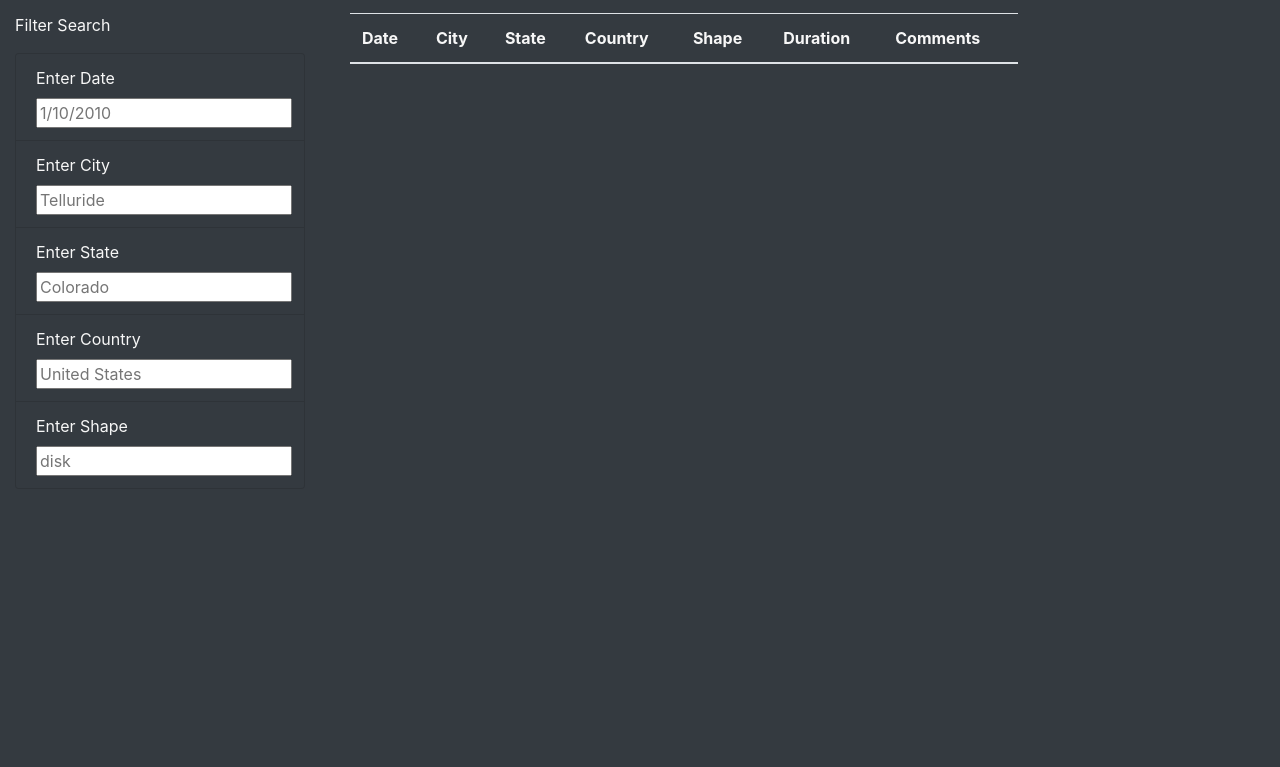
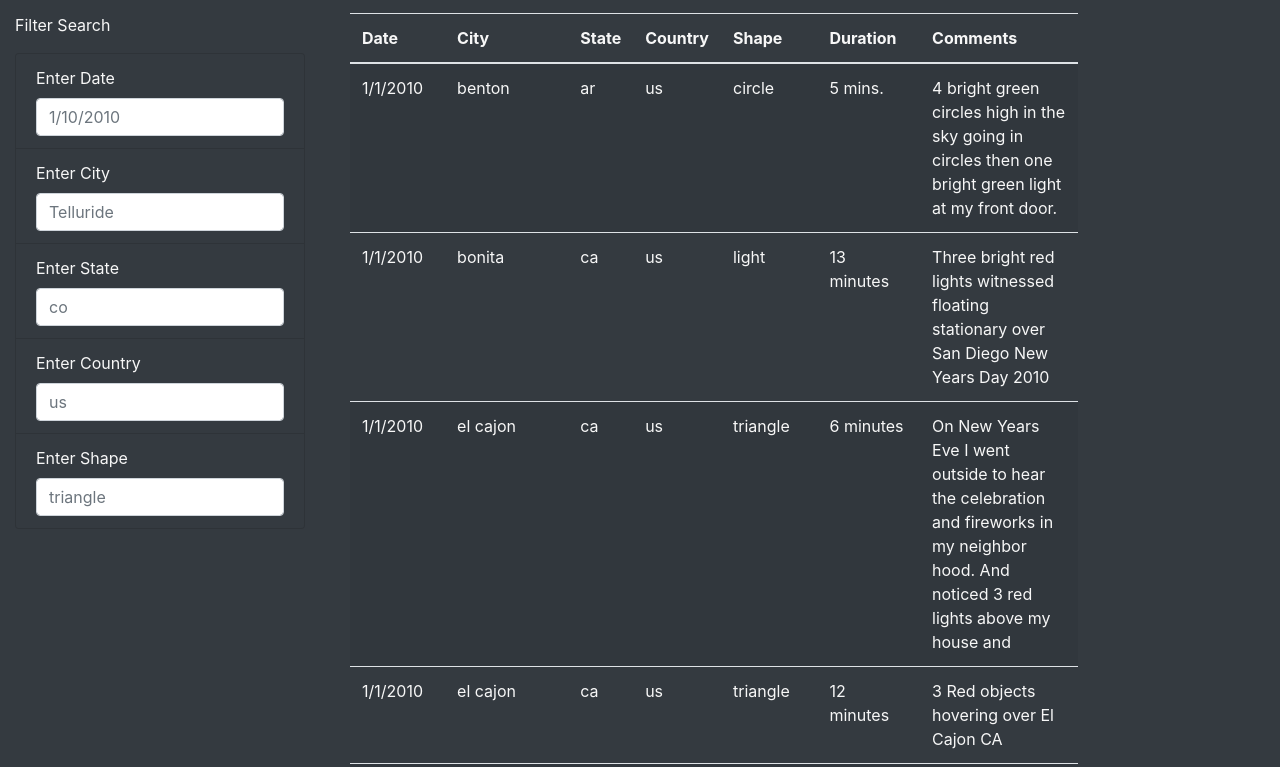
Before and after one commit to charliuden/UFOs, a plain HTML site: page index.html in a window 1280 px wide. Shown: the part 726-1493 px from the top of the page. Before the commit the page ends 1215 px from the top, so only its background shows below. Drawn offline with nearby package versions, Linux system fonts and the light colour scheme.

Commit message:
Add files via upload

```diff
--- a/index.html
+++ b/index.html
@@ -44,23 +44,23 @@
                 <ul class="list-group bg-dark">
                     <li class="list-group-item bg-dark">
                         <label for="date">Enter Date</label>
-                        <input type="text" placeholder="1/10/2010" id="datetime" />
+                        <input type="text" class="form-control" placeholder="1/10/2010" id="datetime">
                     </li>
                     <li class="list-group-item bg-dark">
                       <label for="city">Enter City</label>
-                      <input type="text" placeholder="Telluride" id="city" />
+                      <input type="text" class="form-control" placeholder="Telluride" id="city">
                     </li>
                     <li class="list-group-item bg-dark">
                       <label for="state">Enter State</label>
-                      <input type="text" placeholder="Colorado" id="state" />
+                      <input type="text" class="form-control" placeholder="co" id="state">
                     </li>
                     <li class="list-group-item bg-dark">
                       <label for="country">Enter Country</label>
-                      <input type="text" placeholder="United States" id="country" />
+                      <input type="text" class="form-control" placeholder="us" id="country">
                     </li>
                     <li class="list-group-item bg-dark">
                       <label for="shape">Enter Shape</label>
-                      <input type="text" placeholder="disk" id="shape" />
+                      <input type="text" class="form-control" placeholder="triangle" id="shape">
                     </li>
                 </ul>
             </form>
--- a/static/js/app.js
+++ b/static/js/app.js
@@ -24,7 +24,7 @@ function buildTable(data) {
 }
 
 // 1. Create a variable to keep track of all the filters as an object.
-var filters;
+var filters = {};
 
 // 3. Use this function to update the filters.
 function updateFilters() {
@@ -46,6 +46,7 @@ function updateFilters() {
     else {
       delete filters[elementId];
     }
+    console.log(filters);
 
 
     // 6. Call function to apply all filters and rebuild the table
@@ -63,14 +64,14 @@ function updateFilters() {
     // matches the filter values
     Object.entries(filters).forEach(([key, value]) => {
       filterData = filterData.filter(row => row[key] == value);
-      }
+    });
 
     // 10. Finally, rebuild the table using the filtered data
     buildTable(filterData);
   }
 
   // 2. Attach an event to listen for changes to each filter
-  d3.selectAll("#filter-btn").on("change", updateFilters);
+  d3.selectAll("input").on("change", updateFilters);
 
   // Build the table when the page loads
   buildTable(tableData);
```
